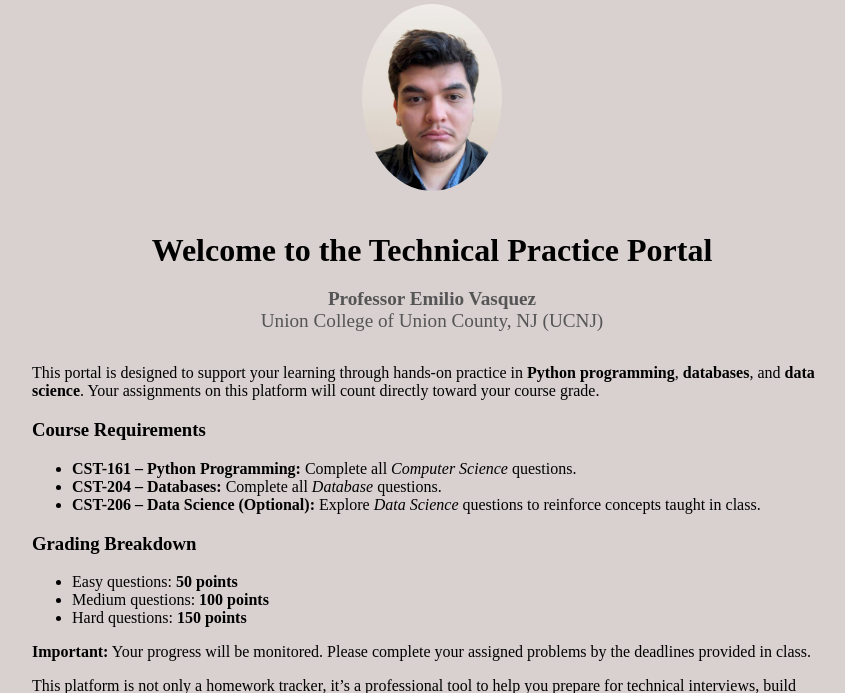
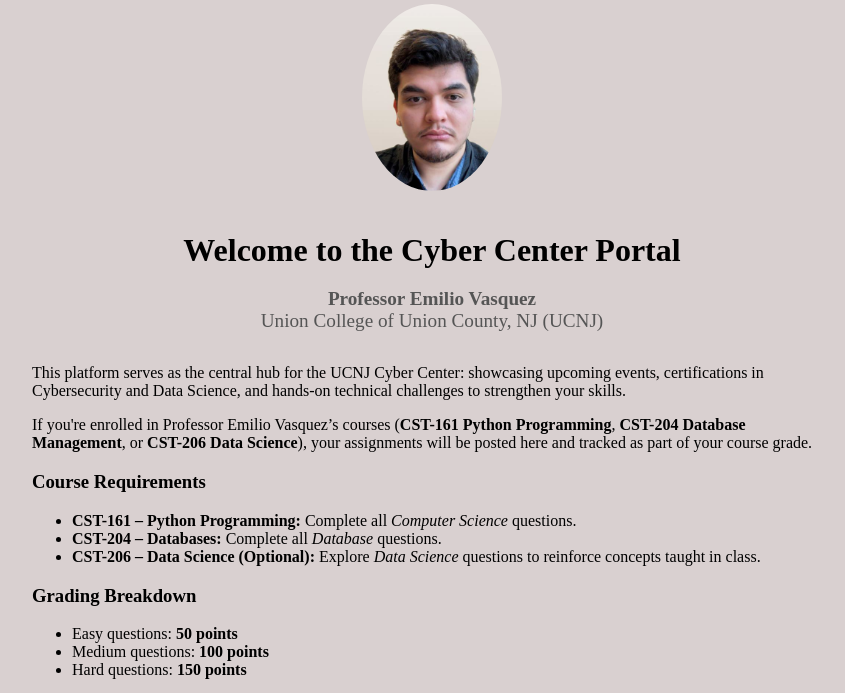
Before and after one commit to Emilio-Vasquez/Students-Technical-Questions-App, a Flask app: template app/templates/home.html in a window 1280 px wide. Shown: the part 143-836 px from the top of the page, without its empty margins (208-1053 px from the left). Run offline with Flask 3, Linux system fonts and the light colour scheme; the template is opened without the code that fills it, so the values that code supplies are empty; some libraries are stand-ins or nearby versions.

Commit message:
updated the home page

```diff
--- a/app/templates/home.html
+++ b/app/templates/home.html
@@ -4,13 +4,15 @@
 {% block content %}
 <div class="home-hero" style="text-align: center;">
     <img src="{{ url_for('static', filename='images/emilio.png') }}" alt="Professor Emilio Vasquez" style="width: 140px; border-radius: 50%; margin-bottom: 1rem;">
-    <h1>Welcome to the Technical Practice Portal</h1>
+    <h1>Welcome to the Cyber Center Portal</h1>
     <p><strong>Professor Emilio Vasquez</strong><br>
        Union College of Union County, NJ (UCNJ)</p>
 </div>
 
 <div class="info-section" style="max-width: 800px; margin: 2rem auto;">
-    <p>This portal is designed to support your learning through hands-on practice in <strong>Python programming</strong>, <strong>databases</strong>, and <strong>data science</strong>. Your assignments on this platform will count directly toward your course grade.</p>
+    <p>This platform serves as the central hub for the UCNJ Cyber Center: showcasing upcoming events, certifications in Cybersecurity and Data Science, and hands-on technical challenges to strengthen your skills.</p>
+
+    <p>If you're enrolled in Professor Emilio Vasquez’s courses (<strong>CST-161 Python Programming</strong>, <strong>CST-204 Database Management</strong>, or <strong>CST-206 Data Science</strong>), your assignments will be posted here and tracked as part of your course grade.</p>
 
     <h3>Course Requirements</h3>
     <ul>
```
